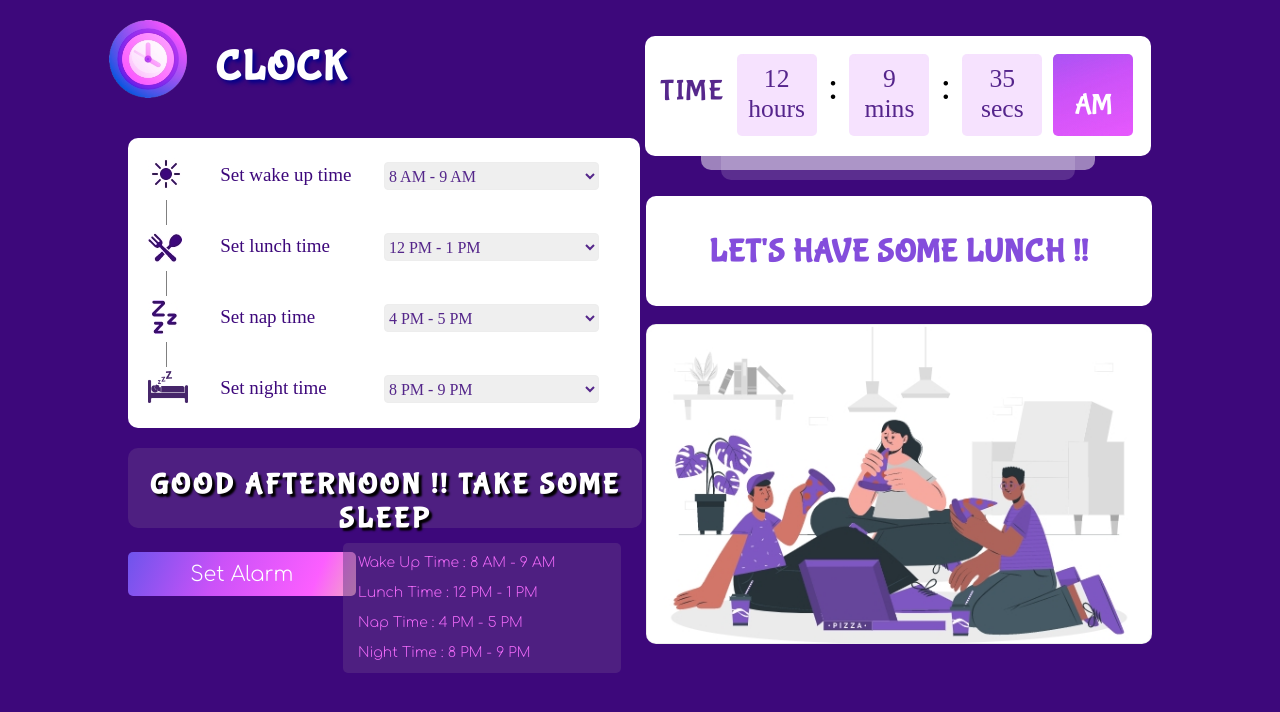
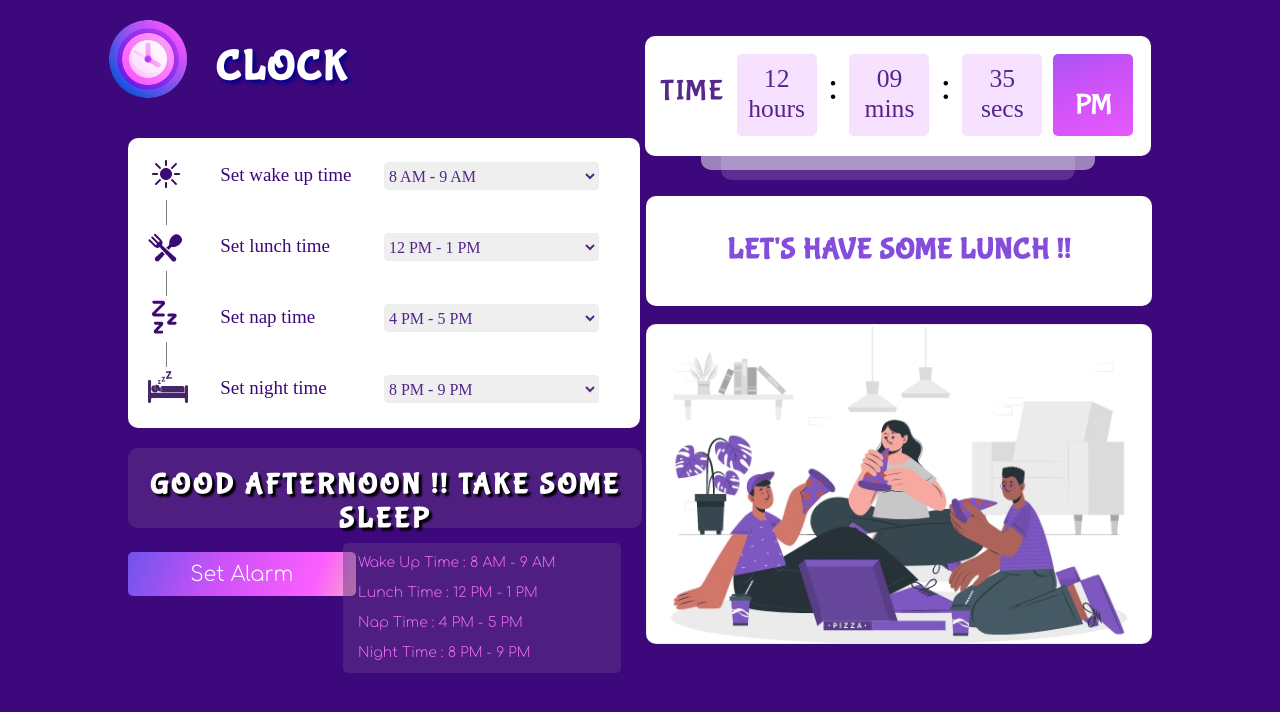
Before and after one commit to PriyanshiSharma13/DIGITAL-CLOCK-JS-PROJECT, a plain HTML site: page index.html in a window 1280 px wide. Drawn offline with Linux system fonts and the light colour scheme.

Commit message:
error fixed!

```diff
--- a/index.js
+++ b/index.js
@@ -19,23 +19,24 @@ function showTime(){
     var session = document.getElementById("session");
     var hr = showDisplayTime.getHours();
 
+    if(hours >= 12){
+        session.innerHTML = "PM";
+    }
+    else{
+        session.innerHTML = "AM";
+    }
+
     if(hours > 12){
         hours = hours - 12;
     }
-    if(hours < 10){
-        "0" + showDisplayTime.getHours();
+    if((hours+"").length === 1){
+        hours = "0"+hours;
     }
-    if(mins < 10){
-        "0" + showDisplayTime.getMinutes();
+    if((mins+"").length === 1){
+        mins = "0"+mins;
     }
-    if(secs < 10){
-        "0" + showDisplayTime.getSeconds();
-    }
-    if(hours >= 12){
-        session.innerHTML = "AM";
-    }
-    else{
-        session.innerHTML = "PM";
+    if((secs+"").length === 1){
+        secs = "0"+secs;
     }
 
     document.getElementById("hours").innerHTML = hours + `<br>hours`;
@@ -48,20 +49,25 @@ function showTime(){
         document.getElementById("greetText").innerText = "GRAB SOME HEALTHY BREAKFAST!!!";
         document.getElementById("timeText").innerText = "GOOD MORNING!! WAKE UP !!";
     }
-    if(groupTwo == hr){
+    else if(groupTwo == hr){
         document.getElementById("changeImage").src = "lunch_image.jpg";
         document.getElementById("greetText").innerText = "LET'S HAVE SOME LUNCH !!";
         document.getElementById("timeText").innerText = "GOOD AFTERNOON !! TAKE SOME SLEEP";
     }
-    if(groupThree == hr){
-        document.getElementById("changeImage").src = "goodevening_image";
+    else if(groupThree == hr){
+        document.getElementById("changeImage").src = "goodevening_image.jpg";
         document.getElementById("greetText").innerText = "STOP YAWNING, GET SOME TEA.. ITS JUST EVENING!";
         document.getElementById("timeText").innerText = "GOOD EVENING !!";
     }
-    if(groupFour == hr){
+    else if(groupFour == hr){
         document.getElementById("changeImage").src = "goodnight_image.jpg";
         document.getElementById("greetText").innerText = "CLOSE YOUR EYES AND GO TO SLEEP";
         document.getElementById("timeText").innerText = "GOOD NIGHT !!";
+    }
+    else{
+        document.getElementById("changeImage").src = "noddy_image.png";
+        document.getElementById("greetText").innerText = " My First Digital Clock ";
+        document.getElementById("timeText").innerText = " Have a nice day : ) ";
     }
 };
 setInterval(showTime,1000);
--- a/style.css
+++ b/style.css
@@ -181,8 +181,8 @@ select{
     font-family: 'Bubblegum Sans', cursive;
     font-weight: 900;
     letter-spacing: 1px;
-    padding: 6px;
-    font-size: 2rem;
+    padding: 8px;
+    font-size: 1.8rem;
     text-align: center;
 }
 .text{
```
